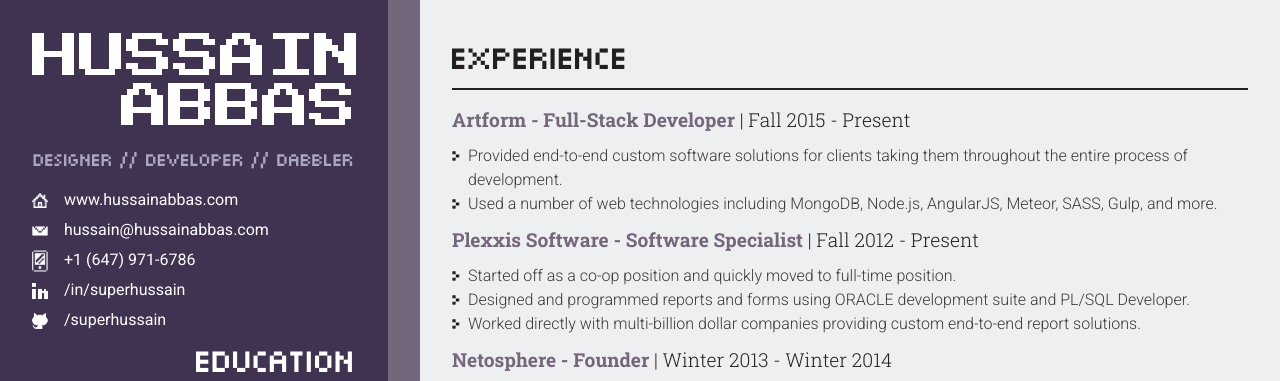
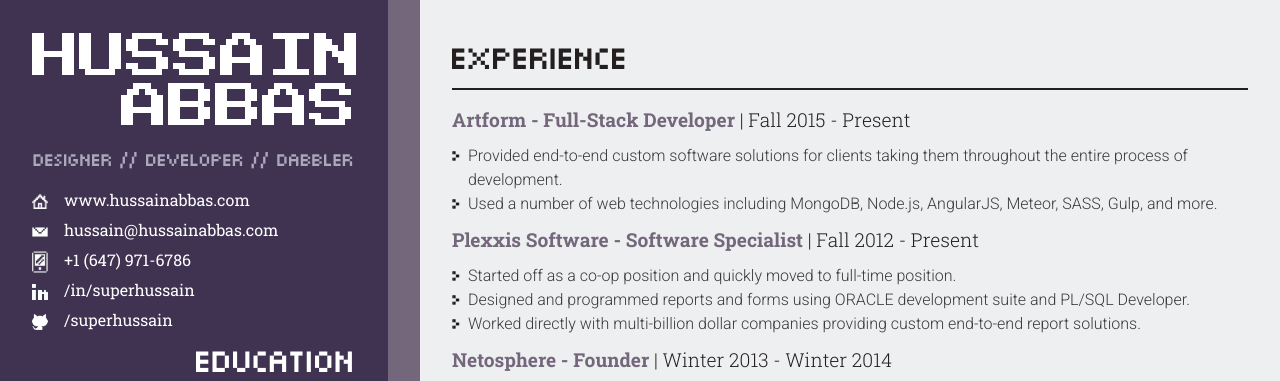
Before and after one commit to superhussain/Websume, a website: page index.html in a window 1280 px wide. Shown: the top 381 px of the page. Drawn offline with nearby package versions, Linux system fonts and the light colour scheme.

Commit message:
woops, missed the font

```diff
--- a/sass/2-sections/_left.sass
+++ b/sass/2-sections/_left.sass
@@ -19,6 +19,7 @@
     margin: 0.4em 0
   .contact
     a
+      font-family: "Roboto Slab"
       display: block
       line-height: 1.875
       color: $white
```
Also changed, not shown: css/main.css.
